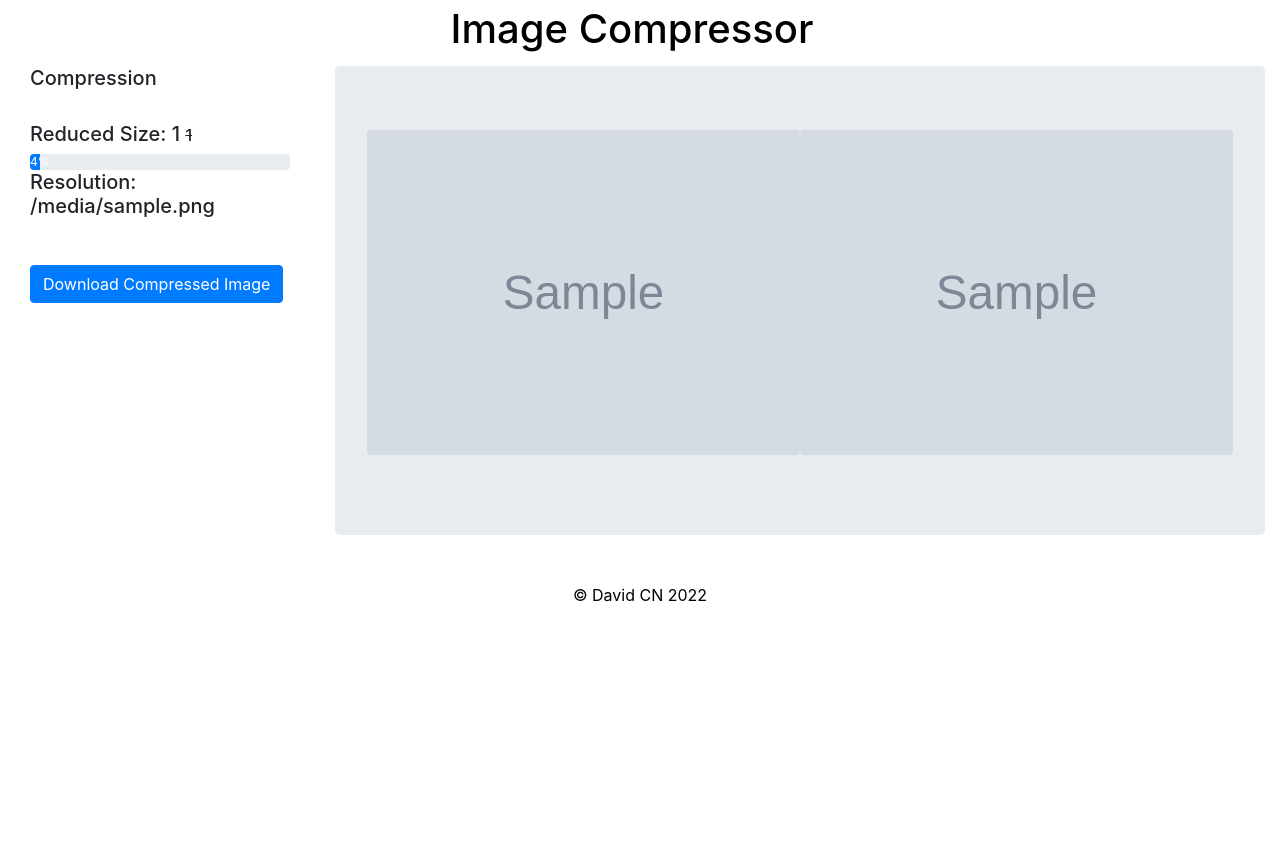
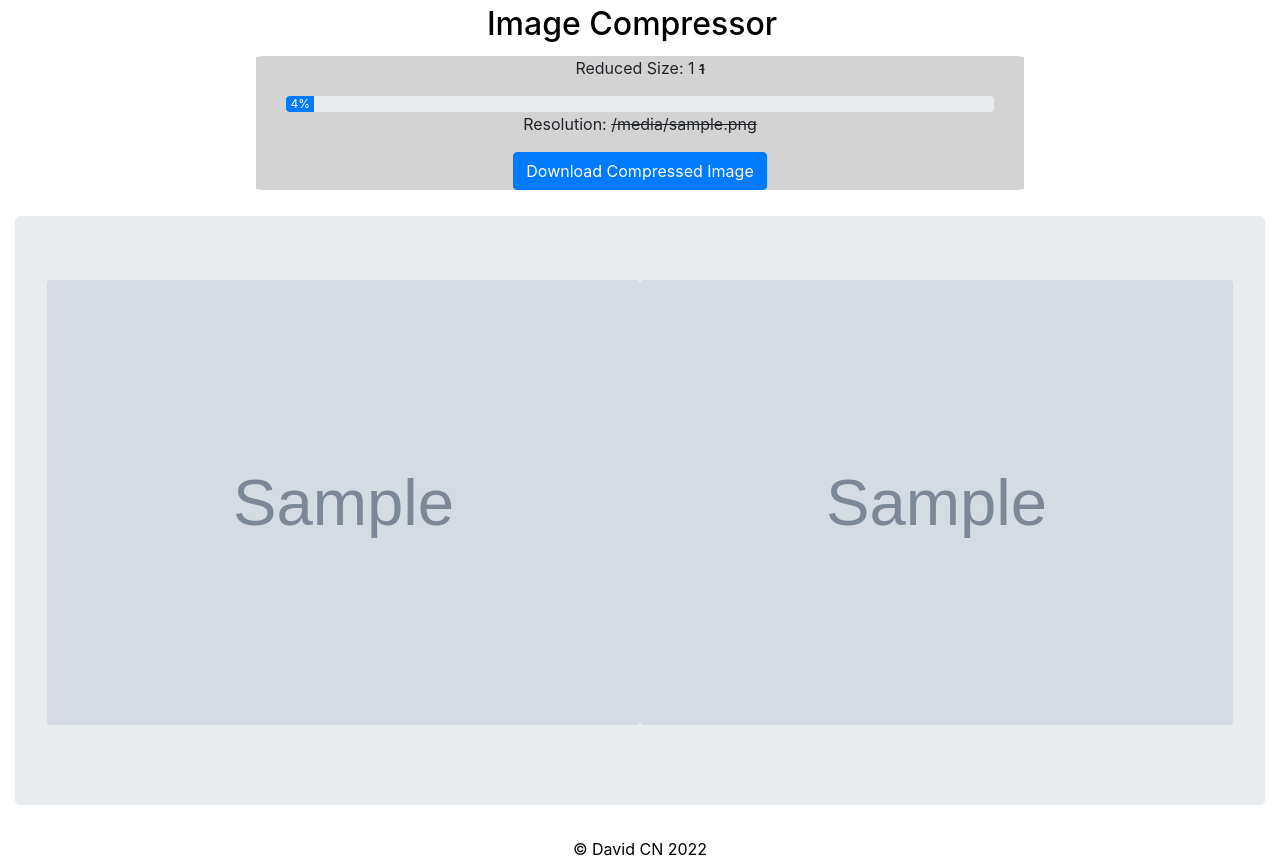
Before and after one commit to David2CN/image_compressor_app, a Flask app: template imgcomp/templates/compression.html in a window 1280 px wide. Before the commit the page ends 602 px from the top, so only its background shows below. Run offline with Flask 2, Linux system fonts and the light colour scheme; the template is opened without the code that fills it: most values are stand-ins (such as "Sample title", 1, 10 or a date in 2020); grey boxes marked "Sample" are stand-in pictures; some libraries are stand-ins or nearby versions.

Commit message:
rectified reshaped template layout

```diff
--- a/imgcomp/templates/base.html
+++ b/imgcomp/templates/base.html
@@ -5,7 +5,6 @@
     <title>Image Compressor</title>
     <meta charset="utf-8" />
     <meta name="viewport" content="width=device-width, initial-scale=1" />
-    <meta name="theme-color" content="#000000" />
 
     <link rel="stylesheet" href="https://stackpath.bootstrapcdn.com/bootstrap/4.1.1/css/bootstrap.min.css" integrity="sha384-WskhaSGFgHYWDcbwN70/dfYBj47jz9qbsMId/iRN3ewGhXQFZCSftd1LZCfmhktB" crossorigin="anonymous">
     <script src="https://code.jquery.com/jquery-3.3.1.slim.min.js" integrity="sha384-q8i/X+965DzO0rT7abK41JStQIAqVgRVzpbzo5smXKp4YfRvH+8abtTE1Pi6jizo" crossorigin="anonymous"></script>
@@ -20,11 +19,11 @@
             color:black;
             }
 
-		h1 {
+		h2 {
 			color:black;
 			}
 
-		h1:focus, h1:hover {
+		h2:focus, h2:hover {
 			color: blue;
 			}
 	</style>
@@ -33,7 +32,7 @@
 <body>
 
 <header class="page-header">
-    <a class="navbar-brand" href="../"><h1>Image Compressor</h1></a>
+    <a class="navbar-brand" href="../"><h2>Image Compressor</h2></a>
 </header>
 
     {% block content %}
--- a/imgcomp/templates/compression.html
+++ b/imgcomp/templates/compression.html
@@ -1,22 +1,42 @@
 {% extends 'base.html' %}
 
+    {% block head %}
+        <style>
+        	#datacon{
+            background-color:LightGray;
+            display:block;
+            margin-bottom:2%;
+            width:60%;
+            height:20%;
+            text-align:center;
+            border-radius:1%;
+            }
+
+        	#imagecon{
+            display:block;
+            }
+
+            #buttoncon{
+			  display: block;
+			  margin-left: auto;
+			  margin-right: auto;
+  			}
+	</style>
+    {% endblock %}
+
 {% block content %}
-<div class="container-fluid" style="display:block;width:25%;float:left;">
-	<div class="container" id="con2">
-		<h5>Compression</h5>
-		<br>
-
-		<h5>Reduced Size: {{ compressed_img_size }} <span style="text-decoration:line-through;font-size:0.8em;">{{ img_size }}</span></h5>
+<div class="container-fluid" id="datacon">
+	<div class="container" id="progresscon">
+		<p>Reduced Size: {{ compressed_img_size }} <span style="text-decoration:line-through;font-size:0.8em;font-weight:bold;">{{ img_size }}</span></p>
 
 		<div class="progress">
 	  		<div class="progress-bar" style="width:{{ compressed_rate }}%">{{ compressed_rate }}%</div>
 		</div>
 
-		<h5>Resolution: {{ img_resolution }}</h5>
+		<p>Resolution: <s>{{ img_resolution }}</s></p>
 	</div>
 
-	<br>
-	<div class="container-fluid" id="con3" style="margin-top:5%;">
+	<div class="container-fluid" id="buttoncon" style="margin:auto;">
 		<form method="get" action="/imgcomp/static/images/{{ compressed_file_name }}">
 			<button type="submit" class="btn btn-primary" style="white-space:normal;">Download Compressed Image</button>
 		</form>
@@ -25,14 +45,11 @@
 
 
 
-<div class="container-fluid" id="con1" style="width:75%;float:right;">
+<div class="container-fluid" id="imagecon">
 	<div class="jumbotron" id="jumbo1">
 	  <img src= {{ img_filepath }} width=50% height=50% class="rounded float-left"/>
 	  <img src= {{ compressed_img_filepath }} width=50% height=50% class="rounded float-left"/>
-	  <p style="clear:both;"></p>
-
+		  <p style="clear:both;"></p>
 	</div>
 </div>
-
-	  <p style="clear:both;"></p>
 {% endblock %}
--- a/imgcomp/templates/index.html
+++ b/imgcomp/templates/index.html
@@ -2,7 +2,7 @@
 
     {% block head %}
         <style>
-        .jumbotron{
+        div.jumbotron{
             text-align:center;
             color:black;
             }
@@ -11,7 +11,7 @@
 
 <body>
     {% block content %}
-    <div class="continer">
+    <div class="container">
         <div class="jumbotron">
             <p>Compress images without losing the details, acceptable formats include: JPG, PNG, JPEG.</p>
 
```
Also changed, not shown: 1 other file.
